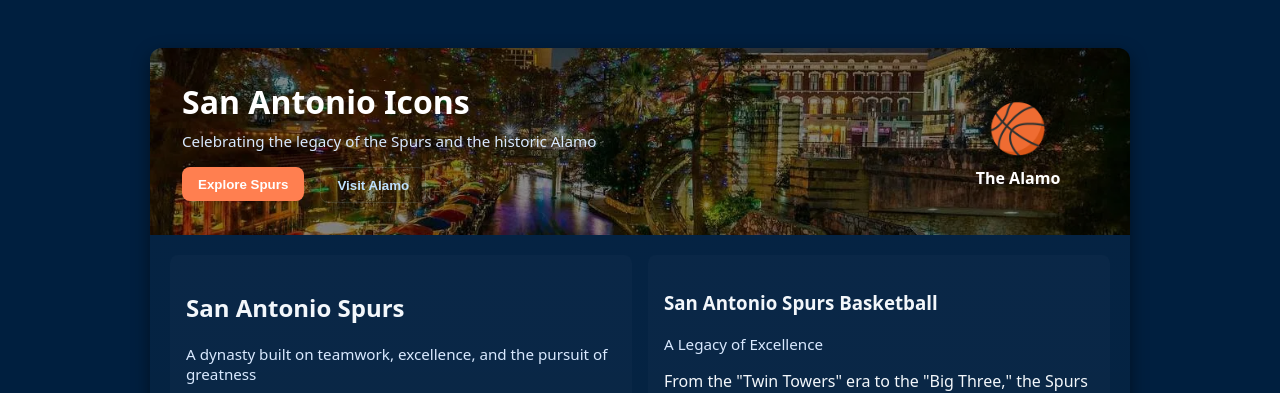
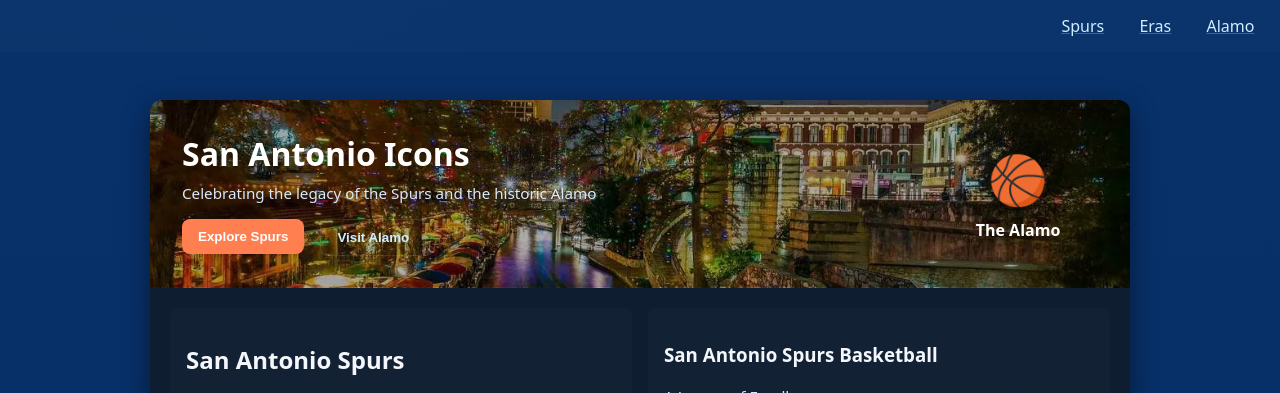
Before and after one commit to tybyrd74-dev/The-Alamo-city-, a plain HTML site: page index.html in a window 1280 px wide. Shown: the top 393 px of the page. Drawn offline with Linux system fonts and the light colour scheme.

Commit message:
Update index.html

```diff
--- a/index.html
+++ b/index.html
@@ -5,32 +5,44 @@
     <meta name="viewport" content="width=device-width, initial-scale=1" />
     <title>The Alamo City</title>
     <style>
-      :root{ --navy:#001f3f; --card-bg:#0b1624aa; }
-      body { font-family: system-ui, -apple-system, 'Segoe UI', Roboto, 'Helvetica Neue', Arial; margin:0; background:var(--navy); color:#fff; }
-      .wrap { display:flex; align-items:center; justify-content:center; min-height:100vh; padding:3rem 1rem; }
-      .card { width:100%; max-width:980px; border-radius:12px; overflow:hidden; box-shadow:0 6px 18px rgba(0,0,0,0.45); }
-      a { color:#bfe1ff; text-decoration:none; }
+      :root{ --navy:#002b5c; --card-bg:rgba(11,22,36,0.88); --accent:#6fc3ff; --link:#cfeeff; --link-hover:#ffffff; }
+      body { font-family: system-ui, -apple-system, 'Segoe UI', Roboto, 'Helvetica Neue', Arial; margin:0; background:linear-gradient(180deg,#08316a,#002b5c); color:#fff; }
+      .wrap { display:flex; align-items:flex-start; justify-content:center; min-height:100vh; padding:3rem 1rem; }
+      .card { width:100%; max-width:980px; border-radius:12px; overflow:hidden; box-shadow:0 8px 28px rgba(0,0,0,0.45); background:var(--card-bg); }
+
+      a { color:var(--link); text-decoration:underline; text-decoration-color:rgba(207,238,255,0.25); }
+      a:hover { color:var(--link-hover); text-decoration-color:rgba(207,238,255,0.9); }
 
       /* Header with background image */
       .hero {
-        display:flex; gap:2rem; align-items:center; padding:2rem; background-image:linear-gradient(rgba(0,0,0,0.45), rgba(0,0,0,0.45)), url("assets/header.webp");
+        display:flex; gap:2rem; align-items:center; padding:2rem; background-image:linear-gradient(rgba(0,0,0,0.30), rgba(0,0,0,0.30)), url("assets/header.webp");
         background-size:cover; background-position:center; color:#fff;
       }
       .hero h1 { margin:0 0 .5rem 0; }
       .cta { display:flex; gap:1rem; margin-top:1rem; }
       .btn { padding:.6rem 1rem; border-radius:8px; border:0; cursor:pointer; font-weight:600; }
       .btn-primary { background:#ff7f50; color:white; }
-      .btn-secondary { background:transparent; color:#bfe1ff; border:1px solid rgba(191,225,255,0.12); }
+      .btn-secondary { background:transparent; color:var(--link); border:1px solid rgba(191,225,255,0.12); }
 
       .content { display:grid; grid-template-columns:1fr 1fr; gap:1rem; padding:1.25rem; background:linear-gradient(180deg, rgba(255,255,255,0.02), rgba(255,255,255,0.01)); }
       .section { padding:1rem; border-radius:8px; background:rgba(255,255,255,0.02); color:#f3f7fb; }
       .meta { font-size:.95rem; color:#d9e9ff; margin-top:.5rem; }
       footer { margin-top:0; font-size:.9rem; color:#d1e7ff; text-align:center; padding:1rem; background:rgba(0,0,0,0.1); }
 
-      @media (max-width:720px){ .hero { flex-direction:column; padding:1.25rem; } .content { grid-template-columns:1fr; } }
+      /* Top navigation */
+      .topnav { display:flex; gap:1rem; justify-content:flex-end; align-items:center; padding:0.6rem 1rem; background:linear-gradient(90deg, rgba(255,255,255,0.02), rgba(255,255,255,0.01)); }
+      .topnav a { color:var(--link); padding:.35rem .6rem; border-radius:6px; }
+      .topnav a:hover { background:rgba(255,255,255,0.02); color:var(--link-hover); }
+
+      @media (max-width:720px){ .hero { flex-direction:column; padding:1.25rem; } .content { grid-template-columns:1fr; } .topnav { justify-content:center; } }
     </style>
   </head>
   <body>
+    <div class="topnav">
+      <a href="#spurs">Spurs</a>
+      <a href="#eras">Eras</a>
+      <a href="#alamo">Alamo</a>
+    </div>
     <div class="wrap">
       <main class="card">
         <header class="hero">
```
